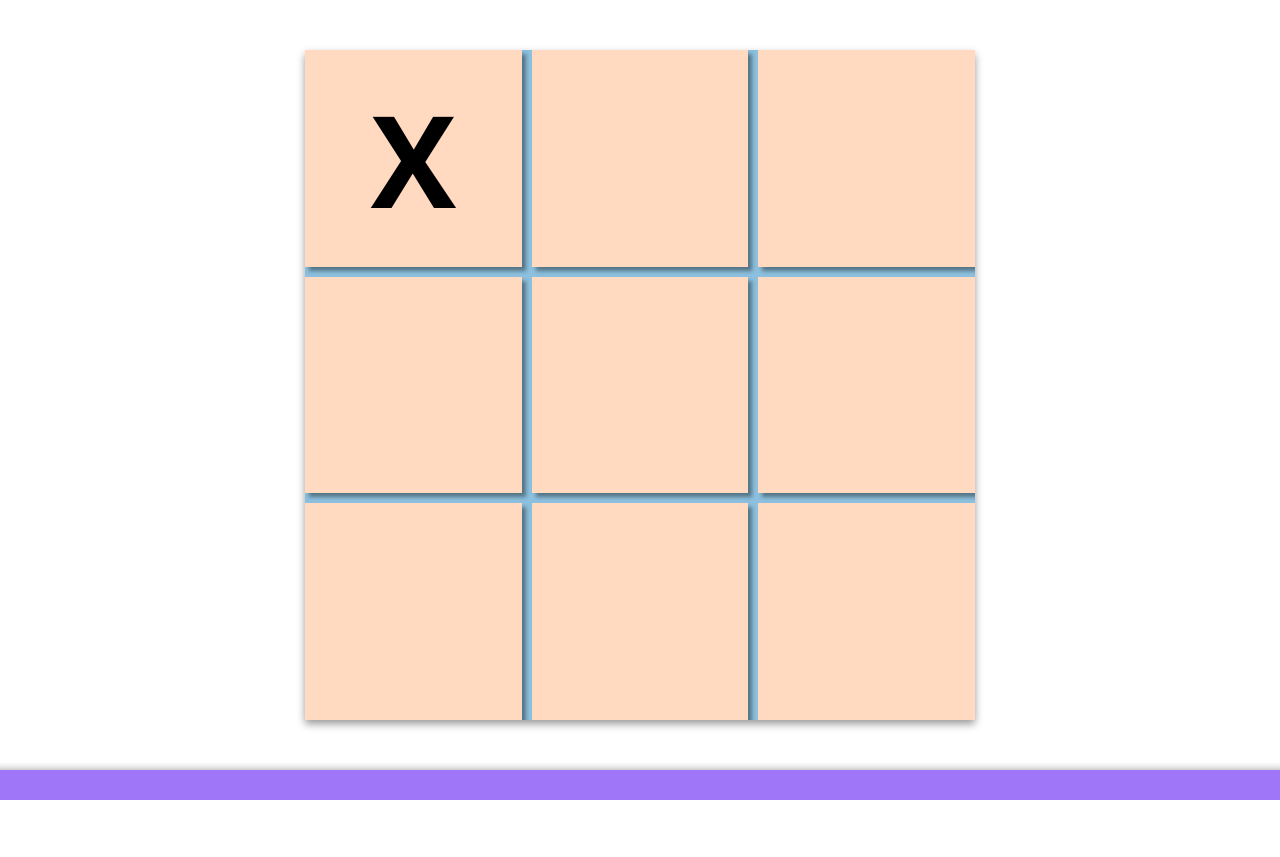
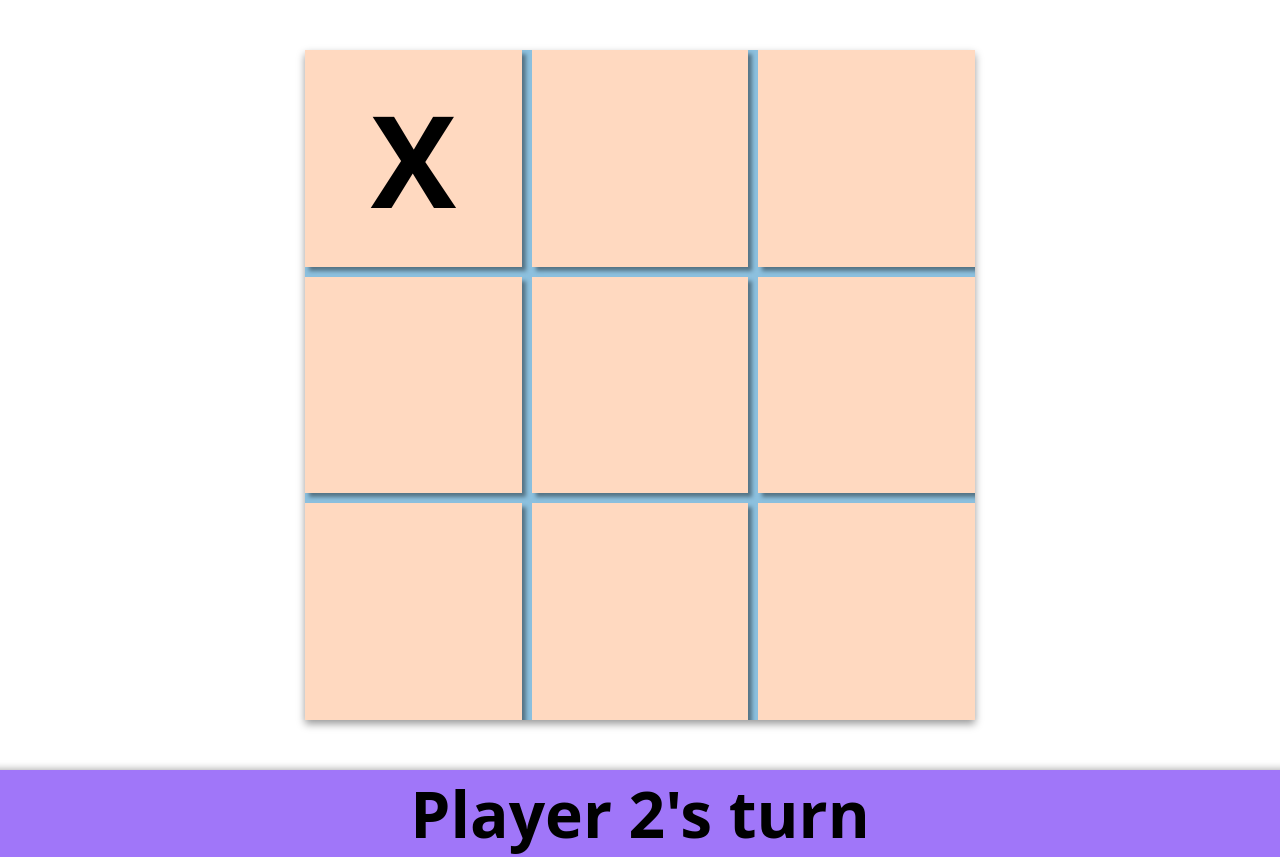
Before and after one commit to davmedeiros/tic-tac-toe, a plain HTML site: page index.html in a window 1280 px wide. Both pictures are taken after a click on the element 413 px from the left and 158 px from the top of the page. Shown: the top 857 px of the page. Before the commit the page ends 800 px from the top, so only its background shows below. Drawn offline with Linux system fonts and the light colour scheme.

Commit message:
Show messages on the dock

```diff
--- a/css/style.css
+++ b/css/style.css
@@ -64,6 +64,9 @@ main {
     background-color: var(--color-psi);
     border-radius: var(--corner-radius) var(--corner-radius) 0 0;
     box-shadow: 0 0 8px var(--color-shadow);
+    display: grid;
+    justify-content: center;
+    align-items: center;
 }
 
 .cell {
@@ -76,3 +79,7 @@ main {
     font-size: 8rem;
     font-weight: bold;
 }
+
+#message {
+    font-size: 4rem;
+}
--- a/index.html
+++ b/index.html
@@ -12,7 +12,9 @@
 <body>
     <main>
         <div id="board"></div>
-        <div id="dock"></div>
+        <div id="dock">
+            <h2 id="message">Welcome</h2>
+        </div>
     </main>
 </body>
 
--- a/js/index.js
+++ b/js/index.js
@@ -48,6 +48,7 @@ const Game = (() => {
 
 const DisplayController = (() => {
     const board = document.querySelector('#board');
+    const message = document.querySelector('#message')
 
     const markCell = (cell, symbol) => {
         GameBoard.markCell(cell.target.dataset.indexNumber, symbol);
@@ -64,9 +65,10 @@ const DisplayController = (() => {
                 markCell(cell, Game.getCurrentPlayer().symbol);
 
                 if (Game.checkForWinner()) {
-                    console.log('Won');
+                    message.textContent = `${Game.getCurrentPlayer().name} won the game`;
                 } else {
                     Game.switchPlayer();
+                    message.textContent = `${Game.getCurrentPlayer().name}'s turn`
                 }
             }, { once: true })
 
```
